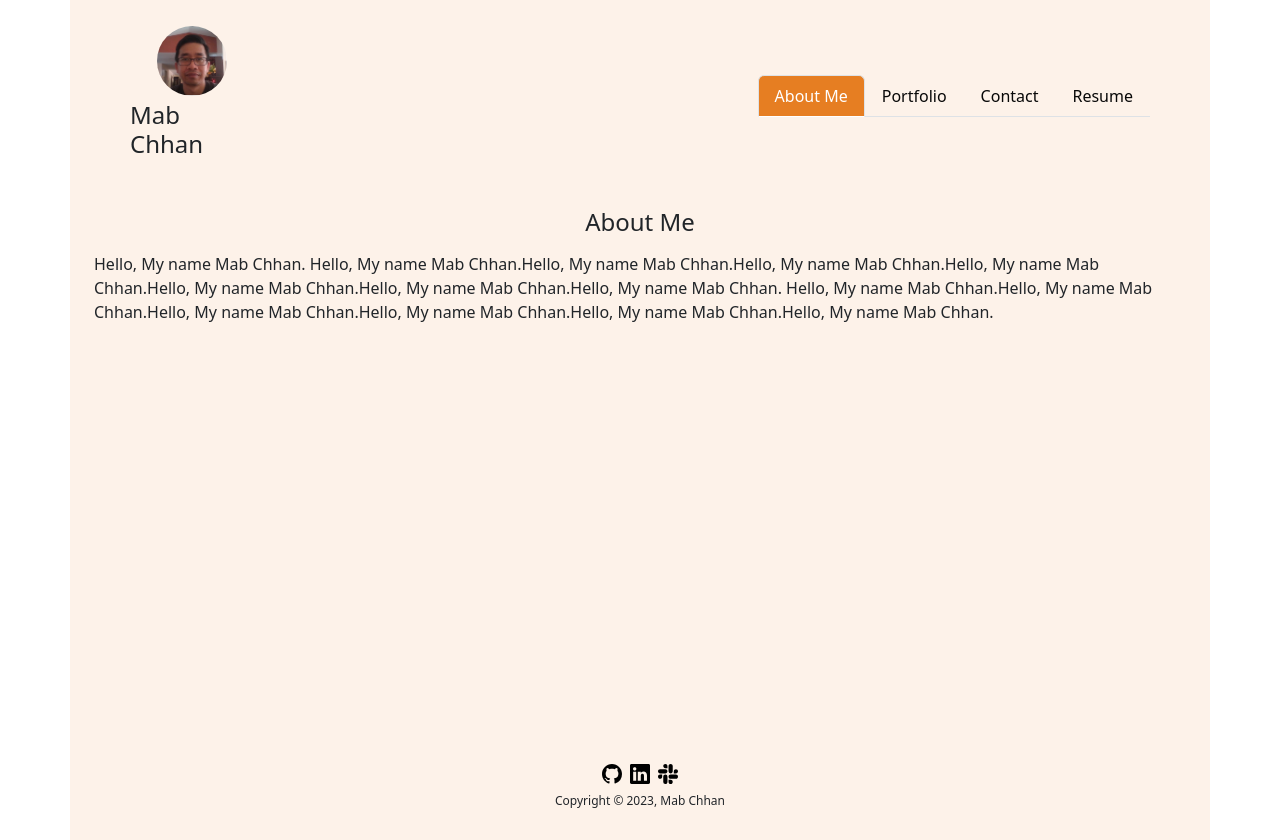
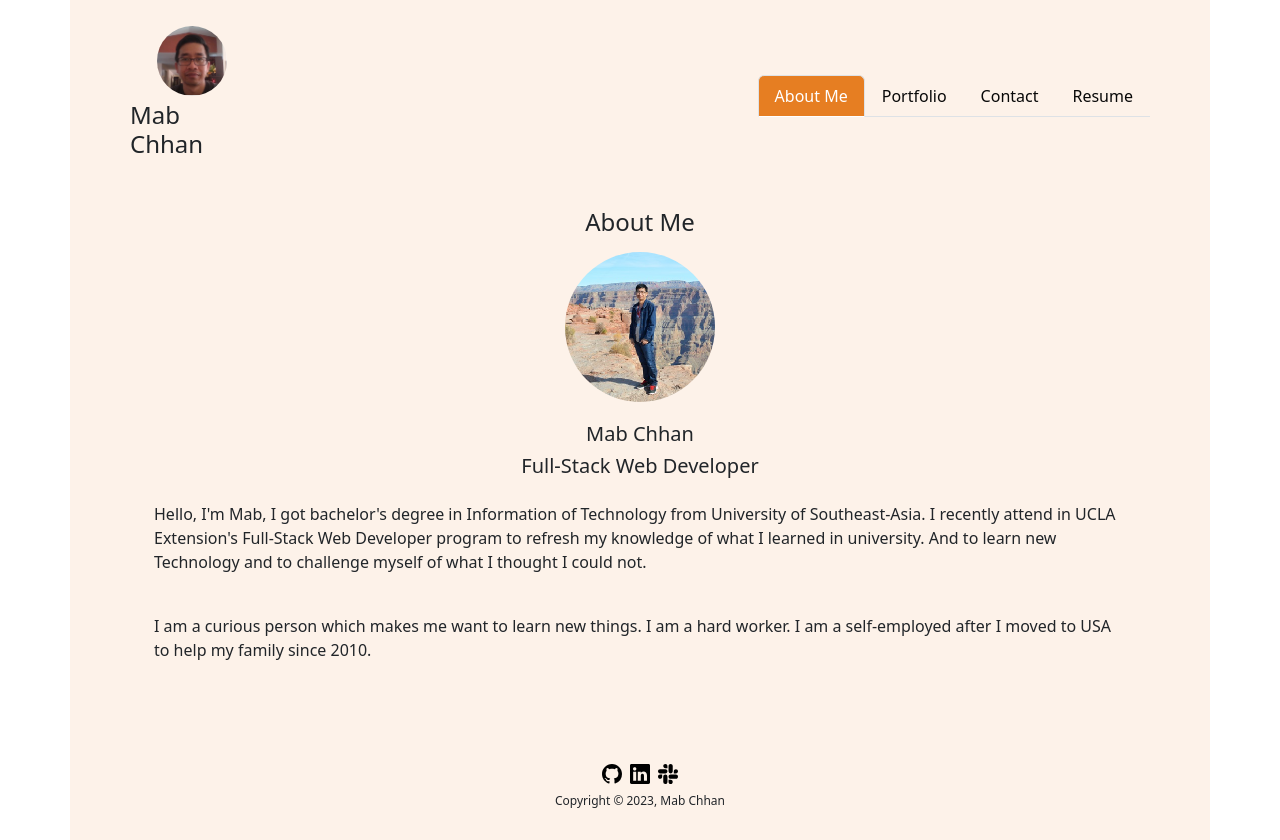
Before and after one commit to mabchhan/React-My-Portfolio, a React (Create React App) app: page / in a window 1280 px wide. Built offline with nearby package versions, Linux system fonts and the light colour scheme.

Commit message:
edited about me

```diff
--- a/src/components/About/index.js
+++ b/src/components/About/index.js
@@ -1,15 +1,34 @@
 import React from "react";
-
+import MyPicture from "../../assets/images/about.jpg";
 function About() {
   return (
-    <section className="">
-      <p>
-        Hello, My name Mab Chhan. Hello, My name Mab Chhan.Hello, My name Mab
-        Chhan.Hello, My name Mab Chhan.Hello, My name Mab Chhan.Hello, My name
-        Mab Chhan.Hello, My name Mab Chhan.Hello, My name Mab Chhan. Hello, My
-        name Mab Chhan.Hello, My name Mab Chhan.Hello, My name Mab Chhan.Hello,
-        My name Mab Chhan.Hello, My name Mab Chhan.Hello, My name Mab Chhan.
-      </p>
+    <section className="container">
+      <div className="row d-flex flex-column">
+        <div className="col d-flex justify-content-center align-item-center">
+          <img src={MyPicture} alt="Mab Chhan picture" className="about" />
+        </div>
+        <div className="col">
+          <div className="col text-center">
+            <h5>Mab Chhan</h5>
+            <h5>Full-Stack Web Developer</h5>
+          </div>
+          <div className="px-5 mt-4">
+            <p>
+              Hello, I'm Mab, I got bachelor's degree in Information of
+              Technology from University of Southeast-Asia. I recently attend in
+              UCLA Extension's Full-Stack Web Developer program to refresh my
+              knowledge of what I learned in university. And to learn new
+              Technology and to challenge myself of what I thought I could not.
+            </p>
+            <br />
+            <p>
+              I am a curious person which makes me want to learn new things. I
+              am a hard worker. I am a self-employed after I moved to USA to
+              help my family since 2010.
+            </p>
+          </div>
+        </div>
+      </div>
     </section>
   );
 }
--- a/src/index.css
+++ b/src/index.css
@@ -83,3 +83,10 @@ textarea {
 .nav-tabs > li > a {
   color: #080808;
 }
+
+.about {
+  border-radius: 50%;
+  width: 150px;
+  height: 150px;
+  margin-bottom: 20px;
+}
```
Also changed, not shown: src/assets/images/about.jpg (added).
